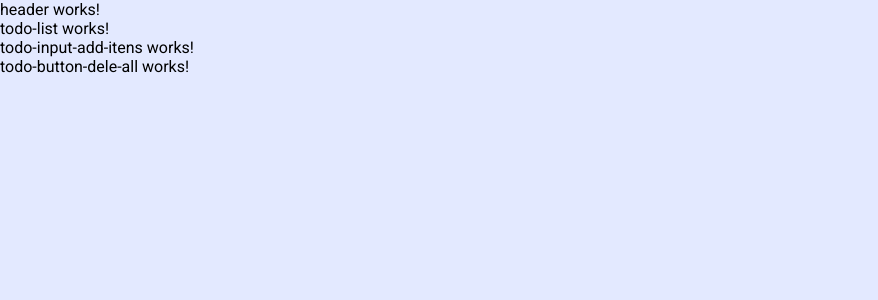
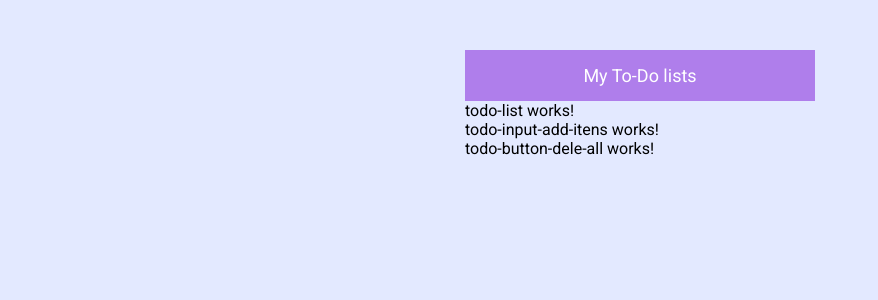
Before and after one commit to anamsilva1981/Projeto-ToDoList-Angular, an Angular app: page / in a window 1280 px wide. Shown: the top 300 px of the page, without its empty margins (0-878 px from the left). Built offline with nearby package versions, Linux system fonts and the light colour scheme.

Commit message:
:star: configura scss header e home

```diff
--- a/src/app/modules/home/components/header/header.component.html
+++ b/src/app/modules/home/components/header/header.component.html
@@ -1 +1 @@
-<p>header works!</p>
+<h1>My To-Do lists</h1>
--- a/src/app/modules/home/components/header/header.component.scss
+++ b/src/app/modules/home/components/header/header.component.scss
@@ -0,0 +1,12 @@
+@import './../../../../../dist//scss/variables.scss';
+
+h1{
+  width: 100%;
+  padding: 15px 0;
+
+  text-align: center;
+  font-size: 18px;
+  color: $secondary-text-color;
+
+  background-color: $tertiary-background-color;
+}
--- a/src/app/modules/home/components/todo-list/todo-list.component.html
+++ b/src/app/modules/home/components/todo-list/todo-list.component.html
@@ -1 +1,4 @@
 <p>todo-list works!</p>
+
+<app-todo-input-add-itens></app-todo-input-add-itens>
+<app-todo-button-dele-all></app-todo-button-dele-all>
--- a/src/app/modules/home/pages/home/home.component.html
+++ b/src/app/modules/home/pages/home/home.component.html
@@ -1,4 +1,4 @@
-<app-header></app-header>
-<app-todo-list></app-todo-list>
-<app-todo-input-add-itens></app-todo-input-add-itens>
-<app-todo-button-dele-all></app-todo-button-dele-all>
+<section class="container">
+    <app-header></app-header>
+    <app-todo-list></app-todo-list>
+</section>
```
